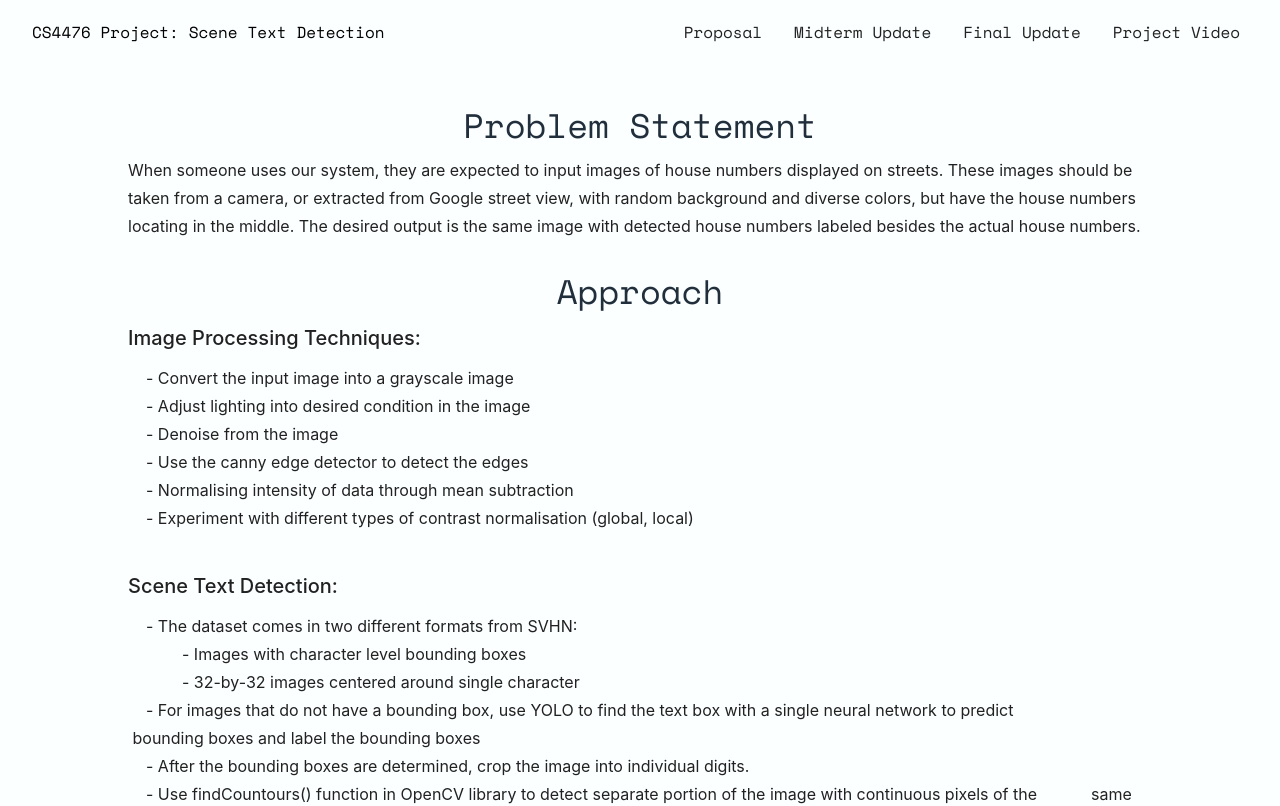
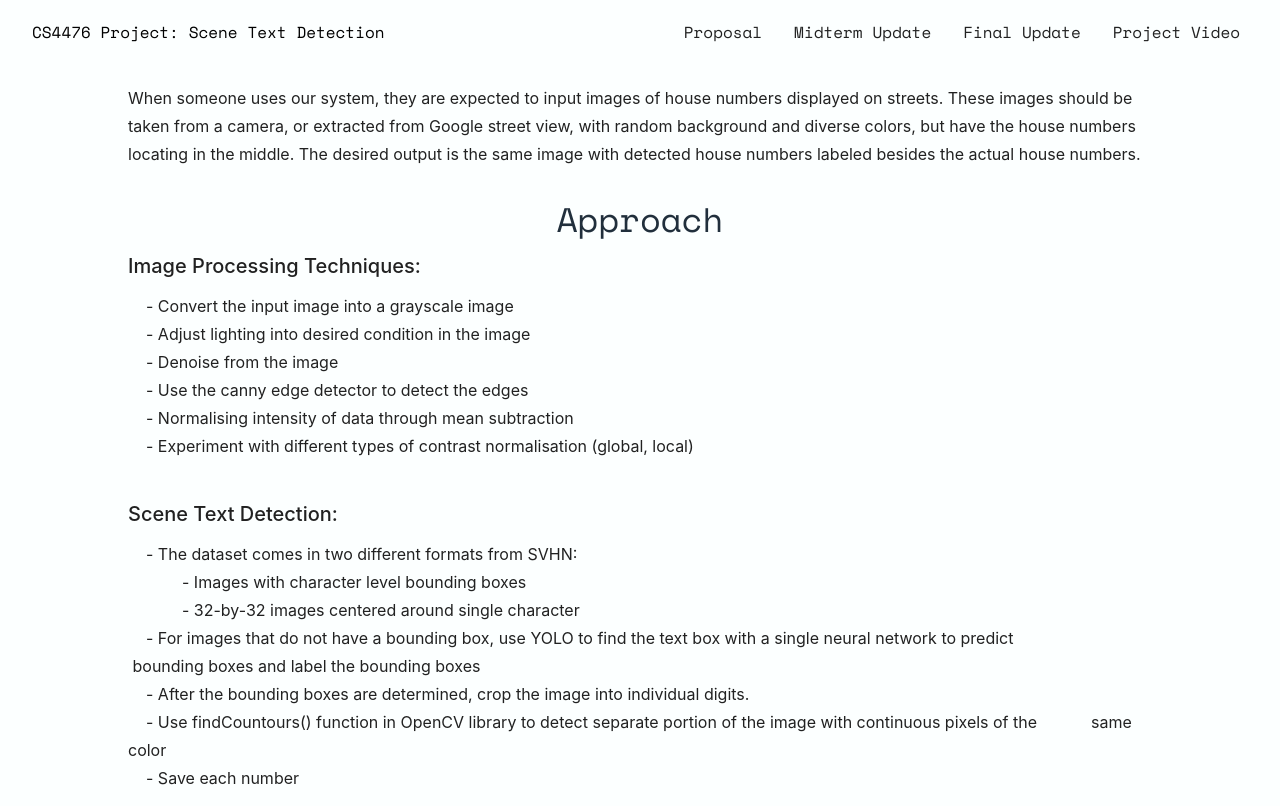
Before and after one commit to bruceliqin/CS4476-Project-Website, a React (Create React App) app: page /#/proposal in a window 1280 px wide. Shown: the top 806 px of the page. Built offline with nearby package versions, Linux system fonts and the light colour scheme.

Commit message:
testing change 2

```diff
--- a/src/pages/Proposal/Proposal.js
+++ b/src/pages/Proposal/Proposal.js
@@ -47,9 +47,7 @@ const Proposal = ({ tagChange }) => {
         <div className={classes.wrapper}>
             <Header></Header>
             <Box className={classes.boxFormat}>
-            <Typography align='center' variant='h4' className={classes.lateTitleFormat}>
-                Problem Statement
-            </Typography>
+
             <Typography align='left' variant='subtitle1' className={classes.titleParagraphFormat}>
             When someone uses our system, they are expected to input images of house numbers displayed on streets. These images should be taken from a camera, or extracted from Google street view, with random background and diverse colors, but have the house numbers locating in the middle. The desired output is the same image with detected house numbers labeled besides the actual house numbers. <br></br>
             </Typography>
```
Also changed, not shown: 3 other files (tests, documents, lock files or other folders).
